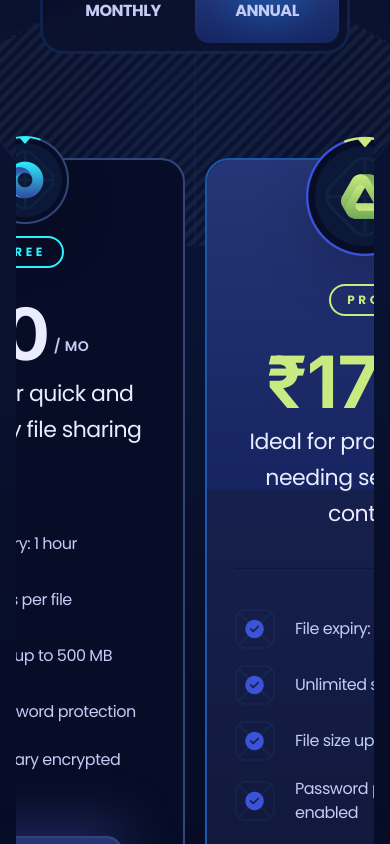
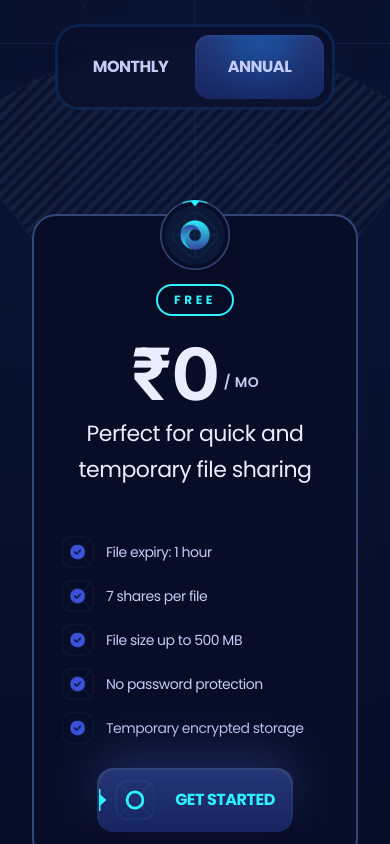
Before and after one commit to rohits-web03/cryptodrop, a React (Vite) app in the folder web/: page / in a window 390 px wide. Shown: the part 5640-6484 px from the top of the page. Built offline with nearby package versions, Linux system fonts and the light colour scheme.

Commit message:
made the pricing section mobile responsive

```diff
--- a/web/src/sections/Pricing.tsx
+++ b/web/src/sections/Pricing.tsx
@@ -19,7 +19,7 @@ const Pricing = () => {
 							whileInView={{ opacity: 1, y: 0 }}
 							viewport={{ once: true, amount: 0.5 }}
 							transition={{ duration: 0.5, ease: 'easeOut' }}
-							className="h3 max-lg:h4 max-md:h5 z-3 relative mx-auto mb-14 max-w-lg text-center text-p4 max-md:mb-11 max-sm:max-w-sm"
+							className="h3 max-lg:h4 max-md:h5 z-3 relative mx-auto mb-14 max-w-lg text-center text-p4 max-md:mb-11 max-sm:max-w-sm px-4"
 						>
 							Flexible pricing for teams of all sizes
 						</motion.h3>
@@ -29,7 +29,7 @@ const Pricing = () => {
 							whileInView={{ opacity: 1, scale: 1 }}
 							viewport={{ once: true, amount: 0.5 }}
 							transition={{ duration: 0.4, delay: 0.1, ease: 'easeOut' }}
-							className="relative z-4 mx-auto flex w-[375px] rounded-3xl border-[3px] border-s4/25 bg-s1/50 p-2 backdrop-blur-[6px] max-md:w-[310px]"
+							className="relative z-4 mx-auto flex w-[375px] rounded-3xl border-[3px] border-s4/25 bg-s1/50 p-2 backdrop-blur-[6px] max-md:w-[310px] max-sm:w-[280px]"
 						>
 							<button
 								className={clsx('pricing-head_btn', monthly && 'text-p4')}
@@ -75,8 +75,8 @@ const Pricing = () => {
 						</motion.div>
 					</div>
 
-					{/* Pricing section - centered for 2 plans */}
-					<div className="scroll-hide relative z-2 -mt-12 flex items-start justify-center gap-8 max-xl:gap-5 max-xl:overflow-auto max-xl:pt-6">
+					{/* Pricing section - responsive layout */}
+					<div className="relative z-2 -mt-12 flex flex-col items-center justify-center gap-8 px-4 max-xl:gap-5 max-xl:pt-6 md:flex-row md:items-start">
 						{plans.map((plan, index) => (
 							<motion.div
 								key={plan.id}
@@ -89,7 +89,7 @@ const Pricing = () => {
 									ease: 'easeOut',
 								}}
 								whileHover={{ y: -8 }}
-								className="pricing-plan_first pricing-plan_last pricing-plan_odd pricing-plan_even relative border-2 p-7 max-xl:min-w-80 max-lg:rounded-3xl xl:w-[460px]"
+								className="pricing-plan_first pricing-plan_last pricing-plan_odd pricing-plan_even relative w-full border-2 p-7 max-w-[460px] max-lg:rounded-3xl md:w-[460px]"
 							>
 								{index === 1 && (
 									<motion.div
@@ -112,7 +112,7 @@ const Pricing = () => {
 									}}
 									className={clsx(
 										'absolute left-0 right-0 z-2 flex items-center justify-center',
-										index === 1 ? '-top-6' : '-top-6 xl:-top-11'
+										index === 1 ? '-top-6 max-md:-top-4' : '-top-6 max-md:-top-4 xl:-top-11'
 									)}
 								>
 									<img
@@ -120,7 +120,7 @@ const Pricing = () => {
 										alt={plan.title}
 										className={clsx(
 											'object-contain drop-shadow-2xl',
-											index === 1 ? 'size-[120px]' : 'size-[88px]'
+											index === 1 ? 'size-[120px] max-md:size-[100px]' : 'size-[88px] max-md:size-[70px]'
 										)}
 									/>
 								</motion.div>
@@ -128,7 +128,7 @@ const Pricing = () => {
 								<div
 									className={clsx(
 										'relative flex flex-col items-center',
-										index === 1 ? 'pt-24' : 'pt-12'
+										index === 1 ? 'pt-24 max-md:pt-20' : 'pt-12 max-md:pt-10'
 									)}
 								>
 									<motion.div
@@ -137,7 +137,7 @@ const Pricing = () => {
 										viewport={{ once: true }}
 										transition={{ duration: 0.4, delay: index * 0.15 + 0.3 }}
 										className={clsx(
-											'small-2 rounded-20 relative z-2 mx-auto mb-6 border-2 px-4 py-1.5 uppercase',
+											'small-2 rounded-20 relative z-2 mx-auto mb-6 border-2 px-4 py-1.5 uppercase max-md:text-xs max-md:mb-4',
 											index === 1 ? 'border-p3 text-p3' : 'border-p1 text-p1'
 										)}
 									>
@@ -153,7 +153,7 @@ const Pricing = () => {
 									>
 										<div
 											className={clsx(
-												'h-num flex items-start',
+												'h-num flex items-start max-md:text-5xl',
 												index === 1 ? 'text-p3' : 'text-p4'
 											)}
 										>
@@ -170,7 +170,7 @@ const Pricing = () => {
 												preserveValue
 											/>
 										</div>
-										<div className="small-1 relative top-3 ml-1 uppercase">
+										<div className="small-1 relative top-3 ml-1 uppercase max-md:text-xs max-md:top-2">
 											/ mo
 										</div>
 									</motion.div>
@@ -182,7 +182,7 @@ const Pricing = () => {
 									viewport={{ once: true }}
 									transition={{ duration: 0.4, delay: index * 0.15 + 0.5 }}
 									className={clsx(
-										'body-1 relative z-2 mb-10 w-full border-b-s2 pb-9 text-center text-p4',
+										'body-1 relative z-2 mb-10 w-full border-b-s2 pb-9 text-center text-p4 max-md:mb-6 max-md:pb-6 max-md:text-sm',
 										index === 1 && 'border-b'
 									)}
 								>
@@ -194,7 +194,7 @@ const Pricing = () => {
 									whileInView={{ opacity: 1 }}
 									viewport={{ once: true }}
 									transition={{ duration: 0.5, delay: index * 0.15 + 0.6 }}
-									className="mx-auto space-y-4 xl:px-7"
+									className="mx-auto space-y-4 xl:px-7 max-md:space-y-3"
 								>
 									{plan.features.map((feature, featureIndex) => (
 										<motion.li
@@ -206,14 +206,14 @@ const Pricing = () => {
 												duration: 0.3,
 												delay: index * 0.15 + 0.7 + featureIndex * 0.05,
 											}}
-											className="relative flex items-center gap-5"
+											className="relative flex items-center gap-5 max-md:gap-3"
 										>
 											<img
 												src={'/images/check.png'}
 												alt="check"
-												className="size-10 object-contain"
+												className="size-10 object-contain max-md:size-8 flex-shrink-0"
 											/>
-											<p className="flex-1">{feature}</p>
+											<p className="flex-1 max-md:text-sm">{feature}</p>
 										</motion.li>
 									))}
 								</motion.ul>
@@ -223,7 +223,7 @@ const Pricing = () => {
 									whileInView={{ opacity: 1, y: 0 }}
 									viewport={{ once: true }}
 									transition={{ duration: 0.4, delay: index * 0.15 + 0.8 }}
-									className="mt-10 flex w-full justify-center"
+									className="mt-10 flex w-full justify-center max-md:mt-6"
 								>
 									<Button icon={plan.icon}>Get Started</Button>
 								</motion.div>
@@ -234,7 +234,7 @@ const Pricing = () => {
 										whileInView={{ opacity: 1 }}
 										viewport={{ once: true }}
 										transition={{ duration: 0.4, delay: index * 0.15 + 0.9 }}
-										className="small-compact mt-9 text-center text-p3 before:mx-2.5 before:content-['-'] after:mx-2.5 after:content-['-']"
+										className="small-compact mt-9 text-center text-p3 before:mx-2.5 before:content-['-'] after:mx-2.5 after:content-['-'] max-md:mt-6 max-md:text-xs"
 									>
 										Limited time offer
 									</motion.p>
```
